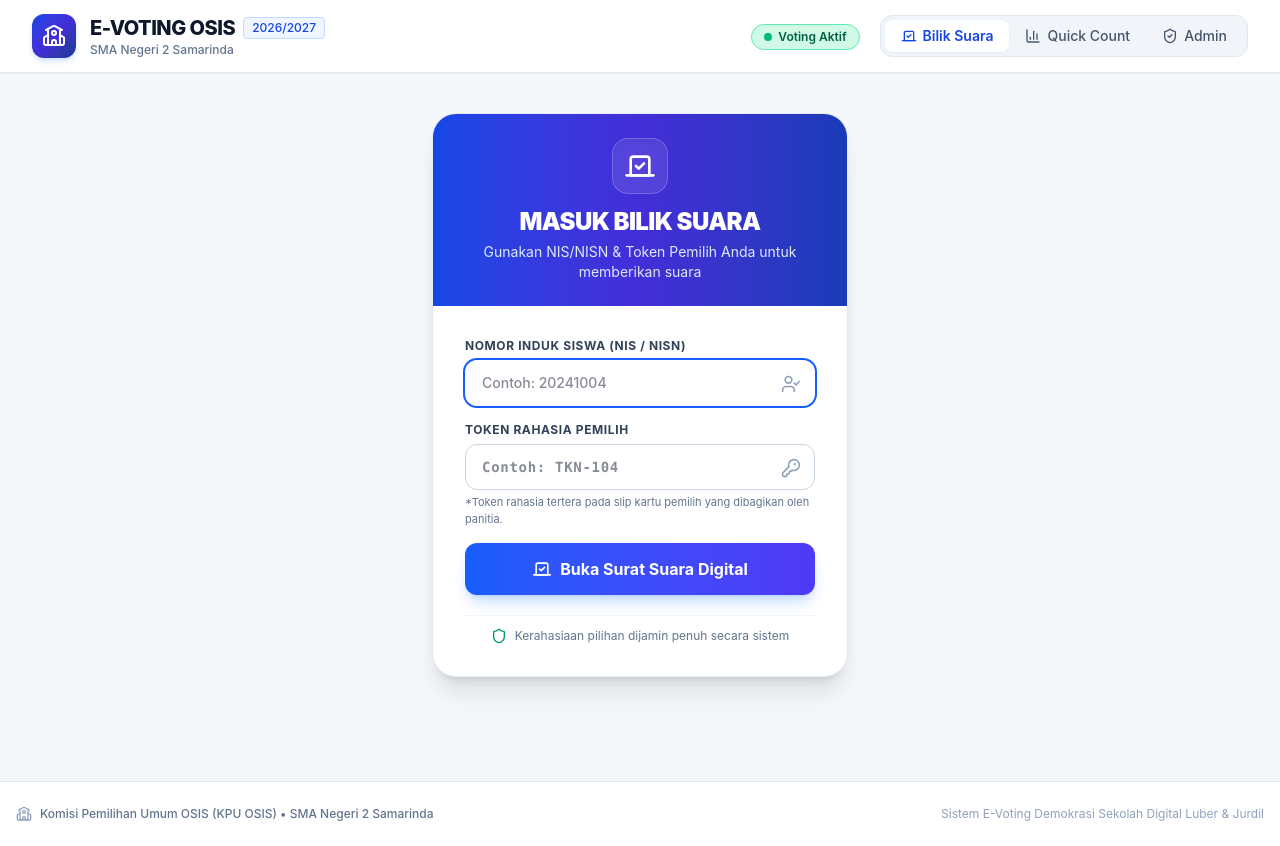
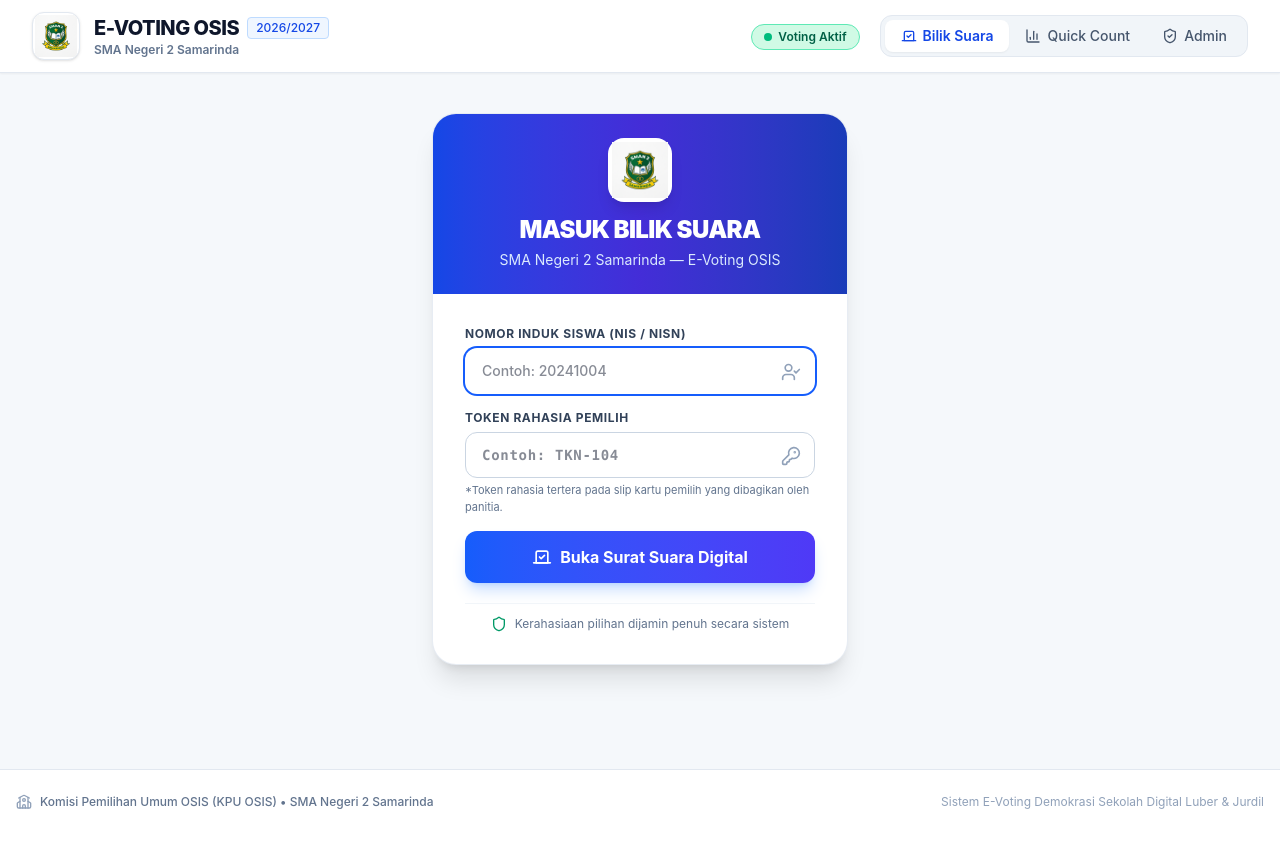
Before and after one commit to firdaustommy1989/t0m2yarn3t, a React (Vite) app: page / in a window 1280 px wide. Built offline with nearby package versions, Linux system fonts and the light colour scheme.

Commit message:
feat: add school logo branding across UI components
Integrated the SMAN 2 Samarinda logo into the navbar, admin dashboard, and print templates to enhance institutional branding consistency.

```diff
--- a/index.html
+++ b/index.html
@@ -9,6 +9,7 @@
     <meta property="og:description" content="Sistem E-Voting pemilihan Ketua dan Wakil Ketua OSIS sekolah dengan dashboard admin, upload DPT, bilik suara digital, dan quick count real-time." />
     <meta property="og:type" content="website" />
     <meta name="twitter:card" content="summary_large_image" />
+    <link rel="icon" type="image/jpeg" href="/src/assets/images/sman2_samarinda_logo_1791881987088.jpg" />
     <link rel="preconnect" href="https://fonts.googleapis.com">
     <link rel="preconnect" href="https://fonts.gstatic.com" crossorigin>
     <link href="https://fonts.googleapis.com/css2?family=Plus+Jakarta+Sans:wght@300;400;500;600;700;800&family=Space+Grotesk:wght@600;700&display=swap" rel="stylesheet">
--- a/src/components/Navbar.tsx
+++ b/src/components/Navbar.tsx
@@ -50,8 +50,13 @@ export const Navbar: React.FC<NavbarProps> = ({
         <div className="flex items-center justify-between h-18">
           {/* Brand & School Logo */}
           <div className="flex items-center gap-3.5">
-            <div className="w-11 h-11 rounded-xl bg-gradient-to-br from-blue-700 via-indigo-700 to-blue-900 flex items-center justify-center text-white shadow-md shadow-blue-500/20">
-              <School className="w-6 h-6" />
+            <div className="w-12 h-12 rounded-xl overflow-hidden bg-white border border-slate-200 shadow-sm flex items-center justify-center p-0.5 shrink-0 hover:scale-105 transition-transform">
+              <img
+                src="/src/assets/images/sman2_samarinda_logo_1791881987088.jpg"
+                alt="Logo SMAN 2 Samarinda"
+                referrerPolicy="no-referrer"
+                className="w-full h-full object-contain"
+              />
             </div>
             <div>
               <div className="flex items-center gap-2">
@@ -62,7 +67,7 @@ export const Navbar: React.FC<NavbarProps> = ({
                   {settings.periodYear}
                 </span>
               </div>
-              <p className="text-xs text-slate-500 font-medium truncate max-w-[200px] sm:max-w-xs md:max-w-md">
+              <p className="text-xs text-slate-500 font-semibold truncate max-w-[200px] sm:max-w-xs md:max-w-md">
                 {settings.schoolName}
               </p>
             </div>
--- a/src/components/admin/AdminDashboard.tsx
+++ b/src/components/admin/AdminDashboard.tsx
@@ -52,8 +52,13 @@ export const AdminDashboard: React.FC<AdminDashboardProps> = ({
       {/* Admin Top Banner */}
       <div className="bg-gradient-to-r from-slate-900 via-indigo-950 to-slate-900 rounded-3xl p-5 sm:p-7 text-white shadow-xl flex flex-col md:flex-row md:items-center justify-between gap-5 border border-slate-800">
         <div className="flex items-center gap-4">
-          <div className="w-14 h-14 rounded-2xl bg-blue-600/30 border border-blue-400/30 flex items-center justify-center text-blue-300 shrink-0">
-            <ShieldCheck className="w-8 h-8" />
+          <div className="w-14 h-14 rounded-2xl bg-white p-1 flex items-center justify-center shrink-0 shadow-md">
+            <img
+              src="/src/assets/images/sman2_samarinda_logo_1791881987088.jpg"
+              alt="Logo SMAN 2 Samarinda"
+              referrerPolicy="no-referrer"
+              className="w-full h-full object-contain"
+            />
           </div>
           <div>
             <div className="flex items-center gap-2">
--- a/src/components/admin/PrintBeritaAcaraModal.tsx
+++ b/src/components/admin/PrintBeritaAcaraModal.tsx
@@ -64,14 +64,22 @@ export const PrintBeritaAcaraModal: React.FC<PrintBeritaAcaraModalProps> = ({
         {/* Printable Document Sheet */}
         <div className="p-8 sm:p-12 text-slate-900 font-serif leading-relaxed bg-white print:p-0 print:m-0">
           {/* Letterhead (KOP SURAT) */}
-          <div className="border-b-4 border-double border-slate-900 pb-4 mb-6 text-center">
+          <div className="border-b-4 border-double border-slate-900 pb-4 mb-6 flex items-center justify-center gap-4 text-center">
+            <img
+              src="/src/assets/images/sman2_samarinda_logo_1791881987088.jpg"
+              alt="Logo SMAN 2 Samarinda"
+              referrerPolicy="no-referrer"
+              className="w-16 h-16 object-contain shrink-0"
+            />
+            <div>
               <h4 className="text-xs sm:text-sm font-sans font-bold tracking-widest uppercase text-slate-700">
                 KOMISI PEMILIHAN UMUM SISWA (KPU OSIS)
               </h4>
-            <h2 className="text-lg sm:text-xl font-bold uppercase tracking-tight text-slate-950 mt-1">
+              <h2 className="text-lg sm:text-xl font-bold uppercase tracking-tight text-slate-950 mt-0.5">
                 {settings.schoolName}
               </h2>
               <p className="text-xs font-sans text-slate-600 mt-0.5">{settings.schoolAddress}</p>
+            </div>
           </div>
 
           {/* Title */}
--- a/src/components/admin/PrintVoterTokensModal.tsx
+++ b/src/components/admin/PrintVoterTokensModal.tsx
@@ -78,16 +78,24 @@ export const PrintVoterTokensModal: React.FC<PrintVoterTokensModalProps> = ({
                 className="bg-white p-4 rounded-xl border-2 border-dashed border-slate-300 print:border-slate-400 flex flex-col justify-between shadow-xs print:shadow-none break-inside-avoid"
               >
                 <div>
-                  <div className="flex items-center justify-between border-b border-slate-200 pb-2 mb-2">
-                    <div>
-                      <span className="text-[10px] font-bold text-blue-700 block uppercase">
-                        KARTU SUARA & TOKEN PEMILIH
-                      </span>
-                      <h4 className="text-xs font-extrabold text-slate-900 leading-tight">
-                        {settings.schoolName}
-                      </h4>
+                  <div className="flex items-center justify-between border-b border-slate-200 pb-2 mb-2 gap-2">
+                    <div className="flex items-center gap-2">
+                      <img
+                        src="/src/assets/images/sman2_samarinda_logo_1791881987088.jpg"
+                        alt="Logo"
+                        referrerPolicy="no-referrer"
+                        className="w-7 h-7 object-contain shrink-0"
+                      />
+                      <div>
+                        <span className="text-[10px] font-bold text-blue-700 block uppercase leading-tight">
+                          KARTU SUARA & TOKEN
+                        </span>
+                        <h4 className="text-xs font-extrabold text-slate-900 leading-tight">
+                          {settings.schoolName}
+                        </h4>
+                      </div>
                     </div>
-                    <span className="text-[10px] font-mono font-bold px-1.5 py-0.5 rounded bg-slate-100 text-slate-700">
+                    <span className="text-[10px] font-mono font-bold px-1.5 py-0.5 rounded bg-slate-100 text-slate-700 shrink-0">
                       {settings.periodYear}
                     </span>
                   </div>
--- a/src/components/voter/VoteSuccessModal.tsx
+++ b/src/components/voter/VoteSuccessModal.tsx
@@ -74,7 +74,12 @@ export const VoteSuccessModal: React.FC<VoteSuccessModalProps> = ({
 
             <div className="flex items-center justify-between border-b border-slate-200/80 pb-3 mb-3">
               <div className="flex items-center gap-2">
-                <School className="w-4 h-4 text-slate-700" />
+                <img
+                  src="/src/assets/images/sman2_samarinda_logo_1791881987088.jpg"
+                  alt="Logo SMAN 2 Samarinda"
+                  referrerPolicy="no-referrer"
+                  className="w-5 h-5 object-contain shrink-0"
+                />
                 <span className="text-xs font-bold text-slate-800">{settings.schoolName}</span>
               </div>
               <span className="text-[11px] font-semibold px-2 py-0.5 rounded-full bg-emerald-100 text-emerald-800">
--- a/src/components/voter/VoterLogin.tsx
+++ b/src/components/voter/VoterLogin.tsx
@@ -64,12 +64,17 @@ export const VoterLogin: React.FC<VoterLoginProps> = ({ voters, settings, onLogi
       <div className="bg-white rounded-3xl shadow-xl border border-slate-200/80 overflow-hidden">
         {/* Card Header */}
         <div className="bg-gradient-to-r from-blue-700 via-indigo-700 to-blue-800 p-6 text-white text-center relative">
-          <div className="w-14 h-14 mx-auto rounded-2xl bg-white/10 backdrop-blur-md flex items-center justify-center mb-3 shadow-inner border border-white/20">
-            <Vote className="w-8 h-8 text-white" />
+          <div className="w-16 h-16 mx-auto rounded-2xl bg-white p-1 mb-3 shadow-lg flex items-center justify-center">
+            <img
+              src="/src/assets/images/sman2_samarinda_logo_1791881987088.jpg"
+              alt="Logo SMAN 2 Samarinda"
+              referrerPolicy="no-referrer"
+              className="w-full h-full object-contain"
+            />
           </div>
           <h2 className="text-xl sm:text-2xl font-black tracking-tight">MASUK BILIK SUARA</h2>
           <p className="text-blue-100 text-xs sm:text-sm mt-1">
-            Gunakan NIS/NISN & Token Pemilih Anda untuk memberikan suara
+            {settings.schoolName} — E-Voting OSIS
           </p>
         </div>
 
```
Also changed, not shown: src/assets/images/sman2_samarinda_logo_1791881987088.jpg (added). Lines whose indentation alone changed are shown as unchanged.
